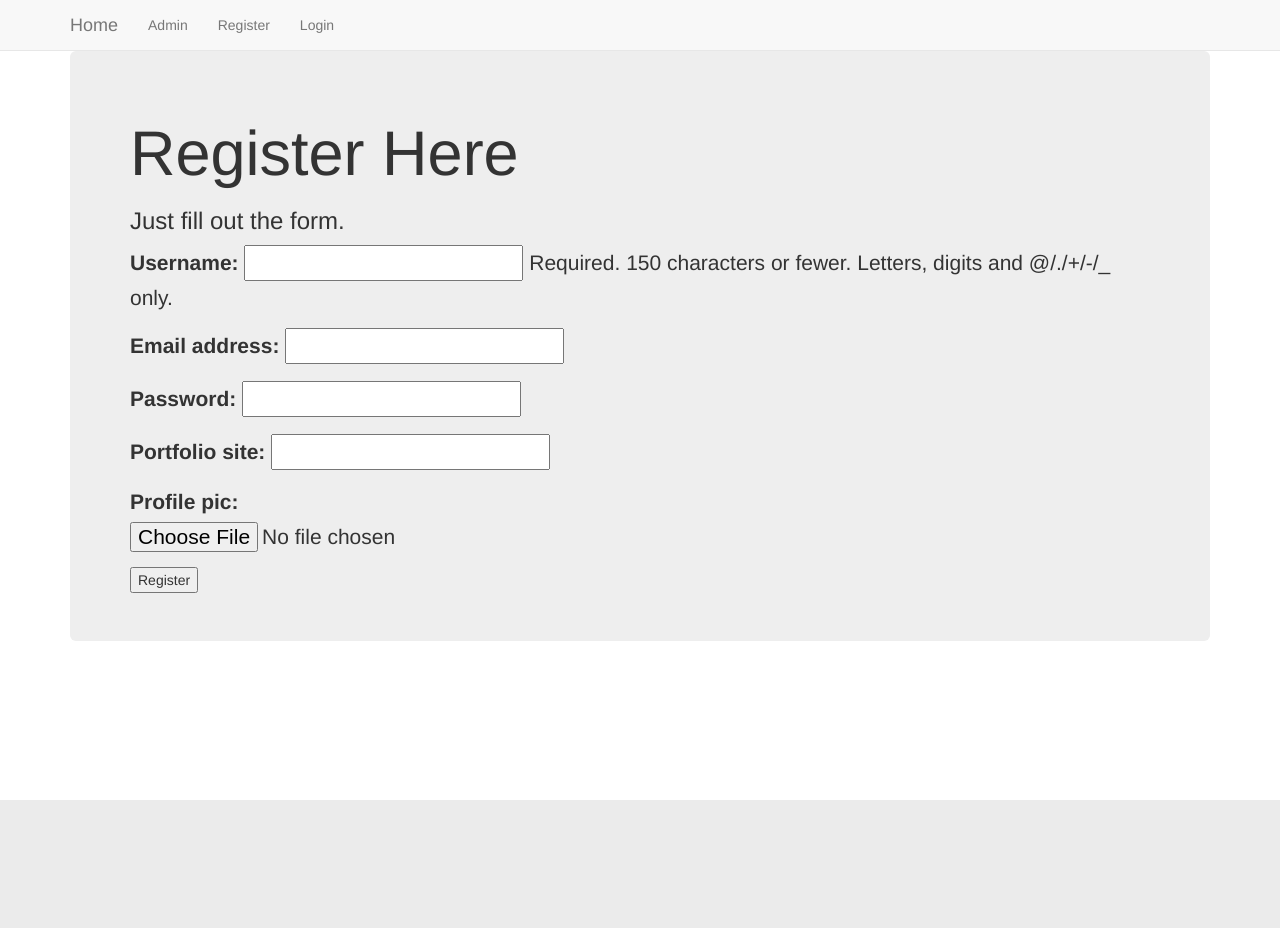
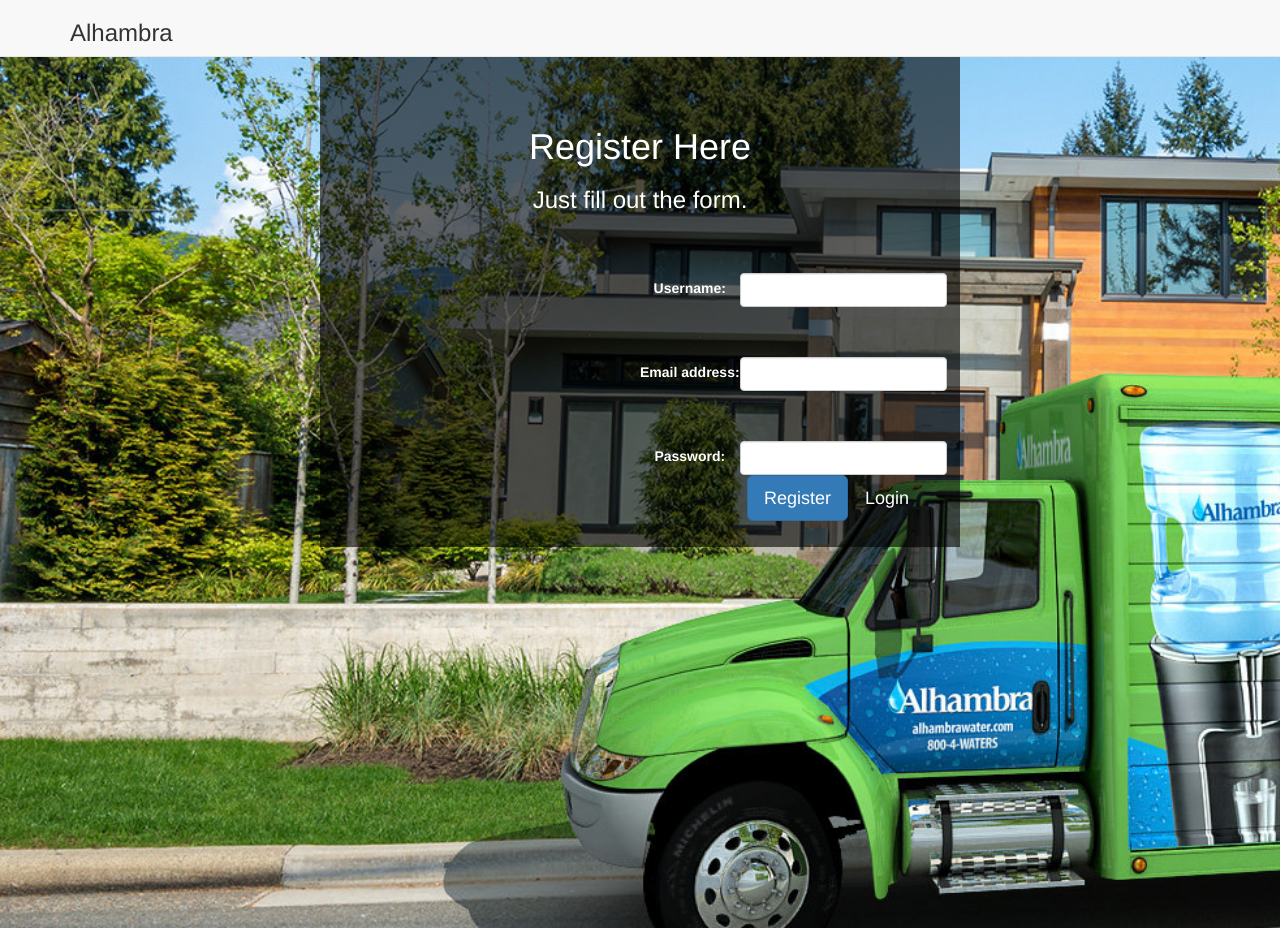
Before and after one commit to Tasneem92/Khalil, a Django app: page /basic_app/register/ in a window 1280 px wide. Before the commit the page ends 800 px from the top, so only its background shows below. Run offline with Django 3.2, Linux system fonts and the light colour scheme; some libraries are stand-ins or nearby versions.

Commit message:
hamza ..new

```diff
--- a/basic_app/forms.py
+++ b/basic_app/forms.py
@@ -9,6 +9,11 @@ class UserForm(forms.ModelForm):
         model = User
         fields = ('username','email','password')
 
+    def __init__(self, *args, **kwargs):
+        super(UserForm, self).__init__(*args, **kwargs)
+        self.fields['username'].widget.attrs['class'] = 'form-control'
+        self.fields['email'].widget.attrs['class'] = 'form-control'
+        self.fields['password'].widget.attrs['class'] = 'form-control'
 
 class UserProfileInfoForm(forms.ModelForm):
     class Meta():
--- a/basic_app/urls.py
+++ b/basic_app/urls.py
@@ -5,8 +5,10 @@ from basic_app import views
 app_name = 'basic_app'
 
 # Be careful setting the name to just /login use userlogin instead!
-urlpatterns=[
-    url(r'^register/$',views.register,name='register'),
-    url(r'^order/$',views.order,name='order'),
-    url(r'^user_login/$',views.user_login,name='user_login'),
+urlpatterns = [
+    url(r'^register/$', views.register, name='register'),
+    url(r'^order/$', views.order, name='order'),
+    url(r'^user_login/$', views.user_login, name='user_login'),
+    url(r'^$', views.index, name='index'),
+    url(r'^$', views.home, name='home'),
 ]
--- a/basic_app/views.py
+++ b/basic_app/views.py
@@ -11,7 +11,8 @@ from django.contrib.auth.decorators import login_required
 def index(request):
     return render(request,'basic_app/index.html')
 
-
+def home(request):
+    return render(request, 'basic_app/home.html')
 #decorator to require a user to be logged in in order to logout
 @login_required
 def user_logout(request):
@@ -87,7 +88,7 @@ def user_login(request):
 
                 #login is imported from django
                 login(request,user)
-                return HttpResponseRedirect(reverse('index'))
+                return render(request, 'basic_app/home.html')
 
             else:
                 return HttpResponse("Account not active")
--- a/static/css/style.css
+++ b/static/css/style.css
@@ -42,3 +42,22 @@
 .padding-top-for-text{
     padding-top: 50px;
 }
+
+.topbakground_registration {
+    color: white;
+    background-color: rgba(0, 0, 0, 0.6);
+    -webkit-background-color: rgba(0, 0, 0, 0.6);
+    -moz-background-color: rgba(0, 0, 0, 0.6);
+    -o-background-color: rgba(0, 0, 0, 0.6);
+    background-size: cover;
+    min-height: 490px;
+    width: 50%;
+    margin-left: 25%;
+    padding-top: 50px;
+}
+table td{
+    padding-top: 50px;
+}
+.registraion_field{
+    padding-left: 320px;
+}
--- a/templates/basic_app/base.html
+++ b/templates/basic_app/base.html
@@ -1,4 +1,3 @@
-
 {% load staticfiles %}
 {% load static %}
 <!DOCTYPE html>
@@ -8,25 +7,45 @@
     <title></title>
     <link rel="stylesheet" href="https://maxcdn.bootstrapcdn.com/bootstrap/3.3.7/css/bootstrap.min.css">
     <link rel="stylesheet" href="{% static 'css/style.css' %}">
-
+    <script src="https://code.jquery.com/jquery-3.1.1.slim.min.js"
+            integrity="sha384-A7FZj7v+d/sdmMqp/nOQwliLvUsJfDHW+k9Omg/a/EheAdgtzNs3hpfag6Ed950n"
+            crossorigin="anonymous"></script>
+    <script src="https://cdnjs.cloudflare.com/ajax/libs/tether/1.4.0/js/tether.min.js"
+            integrity="sha384-DztdAPBWPRXSA/3eYEEUWrWCy7G5KFbe8fFjk5JAIxUYHKkDx6Qin1DkWx51bBrb"
+            crossorigin="anonymous"></script>
+    <script src="https://maxcdn.bootstrapcdn.com/bootstrap/4.0.0-alpha.6/js/bootstrap.min.js"
+            integrity="sha384-vBWWzlZJ8ea9aCX4pEW3rVHjgjt7zpkNpZk+02D9phzyeVkE+jo0ieGizqPLForn"
+            crossorigin="anonymous"></script>
 </head>
 <body>
-    <nav class = 'navbar navbar-default navbar-static-top'>
+<nav class='navbar navbar-default navbar-static-top'>
     <div class="container">
-
-    <ul class ="nav navbar-nav">
-      <li> <a class = navbar-brand href="{% url 'index' %}">Home</a> </li>
-      <li> <a class = navbar-link href="{% url 'admin:index' %}">Admin</a> </li>
-      <li> <a class = navbar-link href="{% url 'basic_app:register' %}">Register</a> </li>
-
-      {# authenticate and user from views #}
         {% if user.is_authenticated %}
-      <li> <a class='navbar-link' href="{% url 'logout' %}">Logout</a> </li>
-      {% else %}
-      <li> <a class='navbar-link' href="{% url 'basic_app:user_login' %}">Login</a> </li>
+            <ul class="nav navbar-nav">
+                <li><a class=navbar-brand href="{% url 'basic_app:home' %}">Home</a></li>
+                <li><a class=navbar-link href="{% url 'admin:index' %}">+ create order</a></li>
+                <li class="dropdown">
+                    <a href="#" class="dropdown-toggle" data-toggle="dropdown" role="button" aria-haspopup="true"
+                       aria-expanded="false">My Account <span class="caret"></span></a>
+                    <ul class="dropdown-menu">
+                        <li><a href="#">Action</a></li>
+                        <li><a href="#">Another action</a></li>
+                        <li><a href="#">Something else here</a></li>
+                        <li role="separator" class="divider"></li>
+                        <li><a href="#">Separated link</a></li>
+                        <li role="separator" class="divider"></li>
+                        <li><a href="#">One more separated link</a></li>
+                    </ul>
+                </li>
+                <li><a class=navbar-link>+009627985412258</a></li>
+                {% if user.is_authenticated %}
+                    <li><a class='navbar-link' href="{% url 'logout' %}">Logout</a></li>
                 {% endif %}
 
             </ul>
+        {% else %}
+            <h3>Alhambra</h3>
+        {% endif %}
     </div>
 </nav>
 
--- a/templates/basic_app/registration.html
+++ b/templates/basic_app/registration.html
@@ -1,31 +1,40 @@
 {% extends "basic_app/base.html" %}
-{% load staticfiles %}
-
 {% block body_block %}
-  <div class="container">
-    <div class="jumbotron">
+    <div class="row">
+        <div class="col-12 image-home text-center">
+            <div class="topbakground_registration">
                 {% if registered %}
                     {# #this registered is used in views.py #}
-
                     <h1>Thank you for registering!</h1>
                 {% else %}
                     <h1>Register Here</h1>
                     <h3>Just fill out the form.</h3>
                     {# for the images uploading to work we used enctype #}
-
+                    <div class="row">
+                        <div class="col-md-12">
                             <form enctype="multipart/form-data" method="POST">
                                 {% csrf_token %}
-          {{ user_form.as_p }}
-          {{ profile_form.as_p }}
-          {# the userform and profile form will be defined within the context dictionary in views #}
-
-          <input type="submit" name="" value="Register">
+                                <table>
+                                    {% for field in user_form %}
+                                        <tr>
+                                            <td class="registraion_field">{{ field.label_tag }}</td>
+                                            <td>{{ field }}</td>
+                                            {% for error in field.errors %}
+                                                <p style="color: red">{{ error }}</p>
+                                            {% endfor %}
+                                        </tr>
+                                    {% endfor %}
+                                </table>
+                                <a href="{% url 'basic_app:index' %}" type="submit" value="Login"
+                                   style="color:white;padding-right: 50px"
+                                   class="btn btn-lg btn-link pull-right">Login</a>
+                                <input class="btn btn-lg btn-primary pull-right" type="submit" name=""
+                                       value="Register">
                             </form>
-
+                        </div>
+                    </div>
                 {% endif %}
-
             </div>
-
         </div>
-
+    </div>
 {% endblock %}
```
Also changed, not shown: templates/basic_app/home.html (+7 -0 lines), templates/basic_app/index.html (+3 -5 lines), db.sqlite3. Lines whose indentation alone changed are shown as unchanged.
